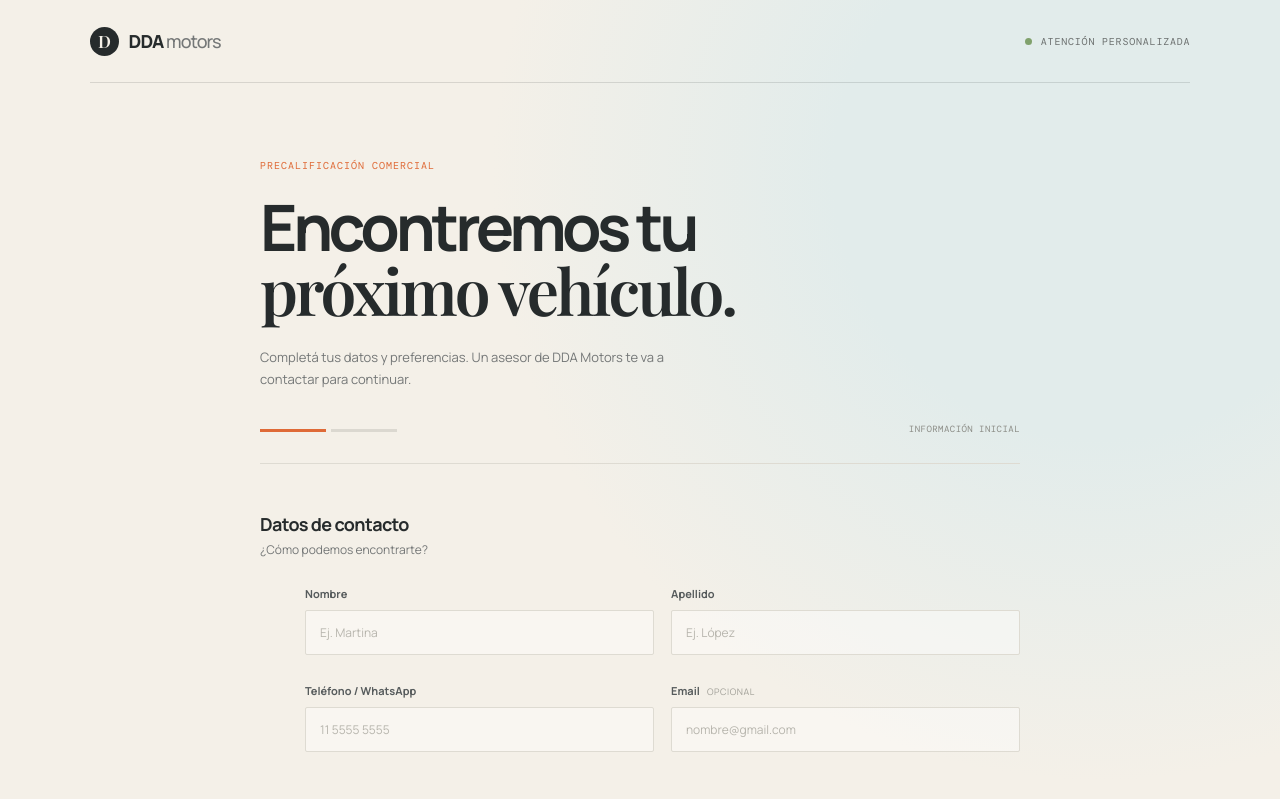
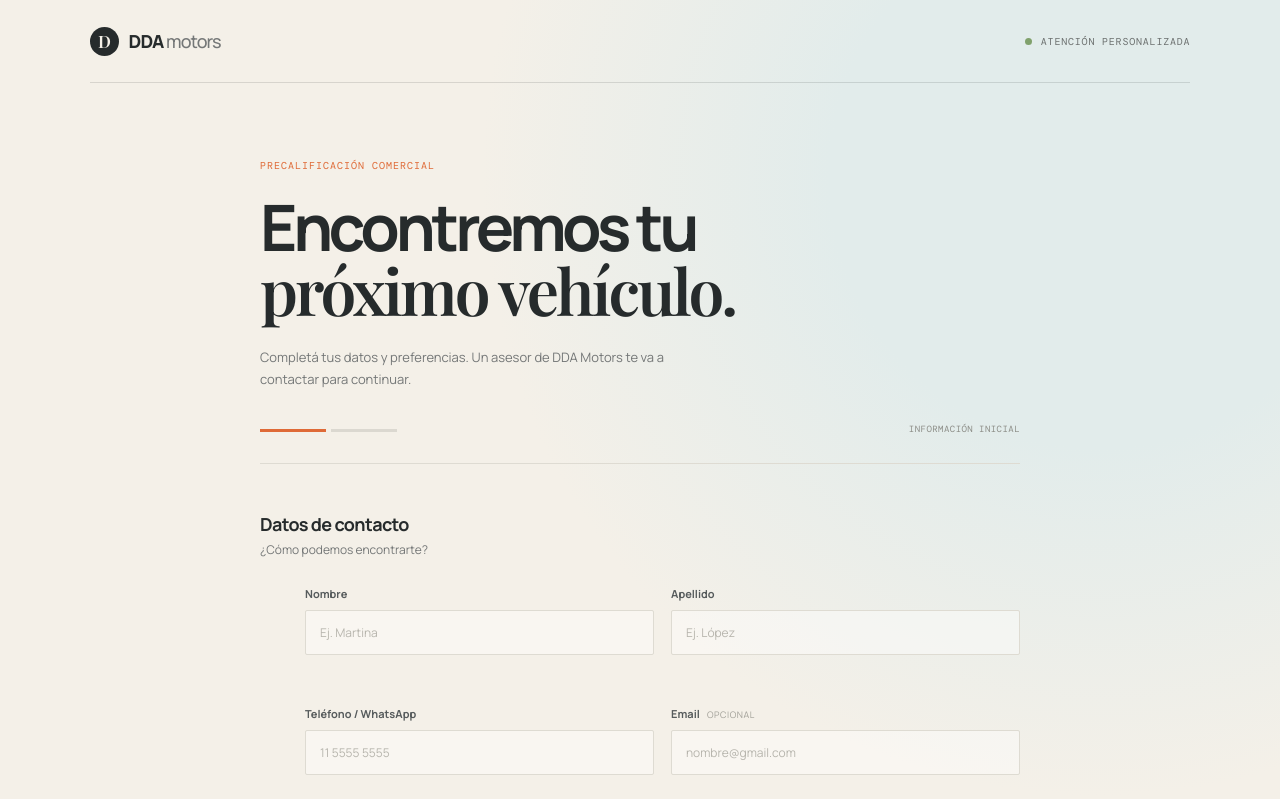
Before and after one commit to manuherrera09/DDA2, a React (Vite) app: page / in a window 1280 px wide. Shown: the top 799 px of the page. Built offline with nearby package versions, Linux system fonts and the light colour scheme; a web font is replaced by a local one.

Commit message:
fix: reservo espacio para el mensaje de error y evito que se desalinee la fila de contacto

```diff
--- a/src/components/ContactFields.jsx
+++ b/src/components/ContactFields.jsx
@@ -6,18 +6,18 @@ function ContactFields({ form, errors, onChange, onBlur }) {
   return (
     <>
       <div className="field-row">
-        <FormField label="Nombre" error={errors.firstName}>
+        <FormField label="Nombre" error={errors.firstName ?? ''}>
           <input {...props('firstName')} placeholder="Ej. Martina" autoComplete="given-name" />
         </FormField>
-        <FormField label="Apellido" error={errors.lastName}>
+        <FormField label="Apellido" error={errors.lastName ?? ''}>
           <input {...props('lastName')} placeholder="Ej. López" autoComplete="family-name" />
         </FormField>
       </div>
       <div className="field-row">
-        <FormField label="Teléfono / WhatsApp" error={errors.phone}>
+        <FormField label="Teléfono / WhatsApp" error={errors.phone ?? ''}>
           <input {...props('phone')} type="tel" inputMode="tel" placeholder="11 5555 5555" autoComplete="tel" />
         </FormField>
-        <FormField label="Email" optional error={errors.email}>
+        <FormField label="Email" optional error={errors.email ?? ''}>
           <input {...props('email')} type="text" inputMode="email" placeholder="nombre@gmail.com" autoComplete="email" />
         </FormField>
       </div>
--- /dev/null
+++ b/src/components/FieldError.jsx
@@ -0,0 +1,6 @@
+// Ocupa siempre su espacio (aunque no haya mensaje) para que mostrar un error no mueva el layout.
+function FieldError({ message }) {
+  return <em className="field-error" role={message ? 'alert' : undefined} aria-live="polite">{message}</em>
+}
+
+export default FieldError
--- a/src/components/FormField.jsx
+++ b/src/components/FormField.jsx
@@ -1,9 +1,12 @@
+import FieldError from './FieldError'
+
+// `error` undefined = campo sin validación inline (no reserva espacio); '' = válido pero reserva el espacio.
 function FormField({ label, optional, error, children }) {
   return (
     <label className={`field ${error ? 'field-invalid' : ''}`}>
       <span>{label} {optional && <small>Opcional</small>}</span>
       {children}
-      {error && <em className="field-error" role="alert">{error}</em>}
+      {error !== undefined && <FieldError message={error} />}
     </label>
   )
 }
--- a/src/styles.css
+++ b/src/styles.css
@@ -89,5 +89,6 @@ button, input, select { font: inherit; } button { cursor: pointer; }
 }
 
 
-.field-error { color: #b3402a; font-size: 10px; font-style: normal; font-weight: 500; }
+.field-error { display: block; min-height: 14px; line-height: 14px; color: #b3402a; font-size: 10px; font-style: normal; font-weight: 500; }
+.field { align-content: start; }
 .field-invalid input:not([type=radio]):not([type=checkbox]), .field-invalid select { border-color: #b3402a; }
```
